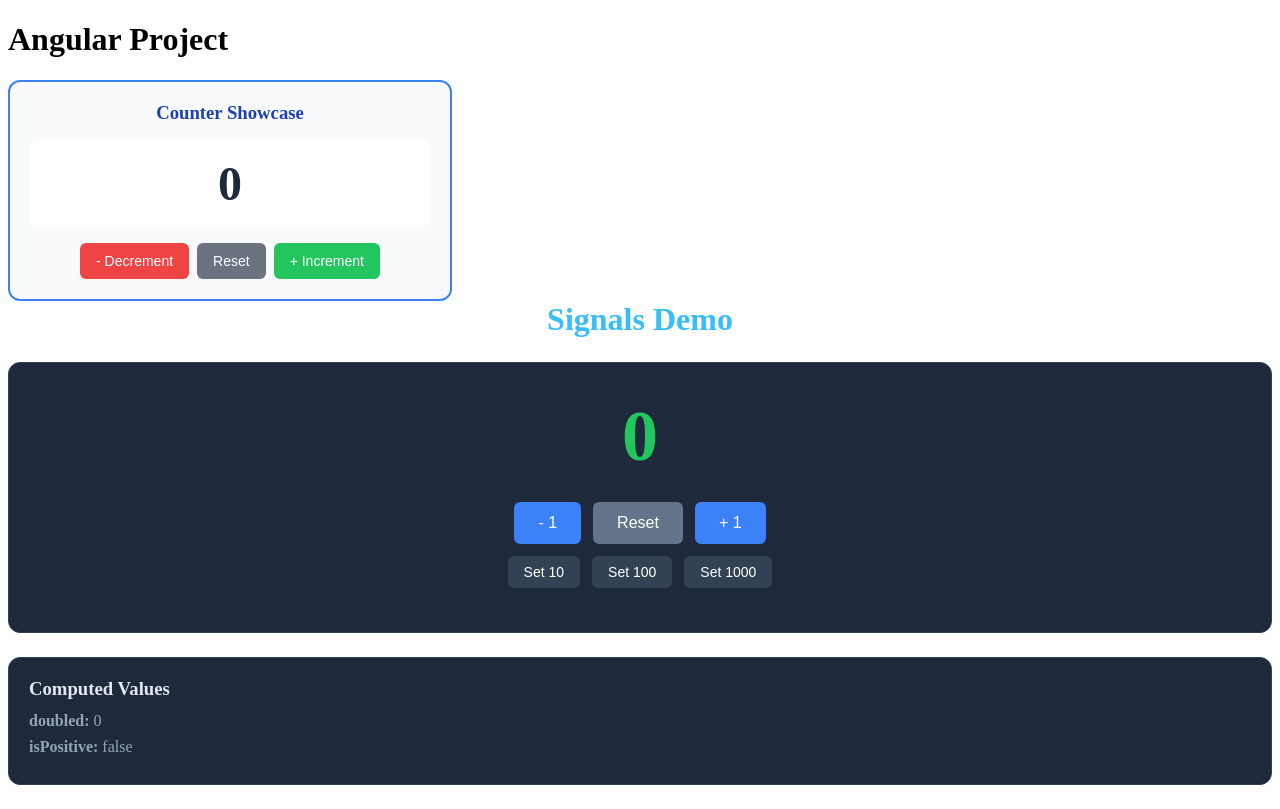
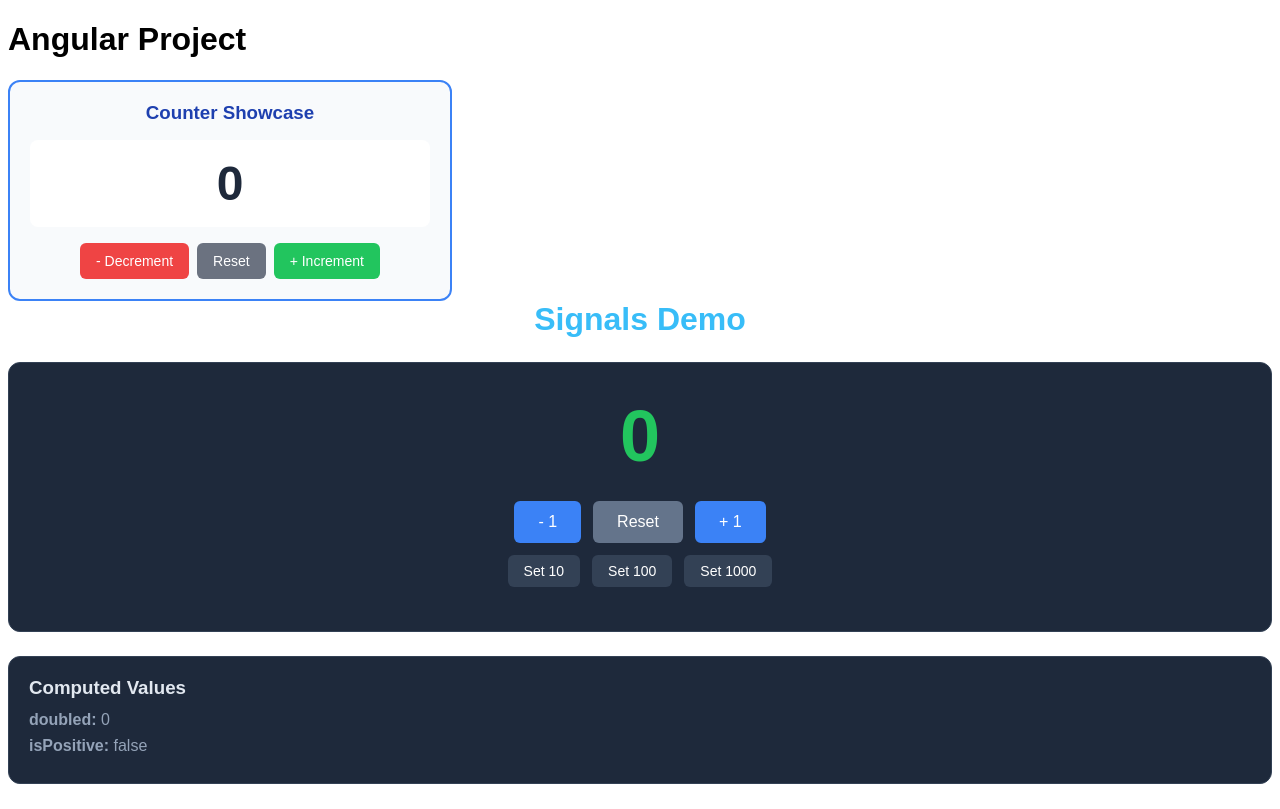
Before and after one commit to Anatoli33/Angular-Project, an Angular app in the folder project/: page / in a window 1280 px wide. Built offline with nearby package versions, Linux system fonts and the light colour scheme.

Commit message:
Add global font

```diff
--- a/project/src/styles.css
+++ b/project/src/styles.css
@@ -1 +1,4 @@
 /* You can add global styles to this file, and also import other style files */
+*{
+    font-family: Arial, Helvetica, sans-serif;
+}
```
